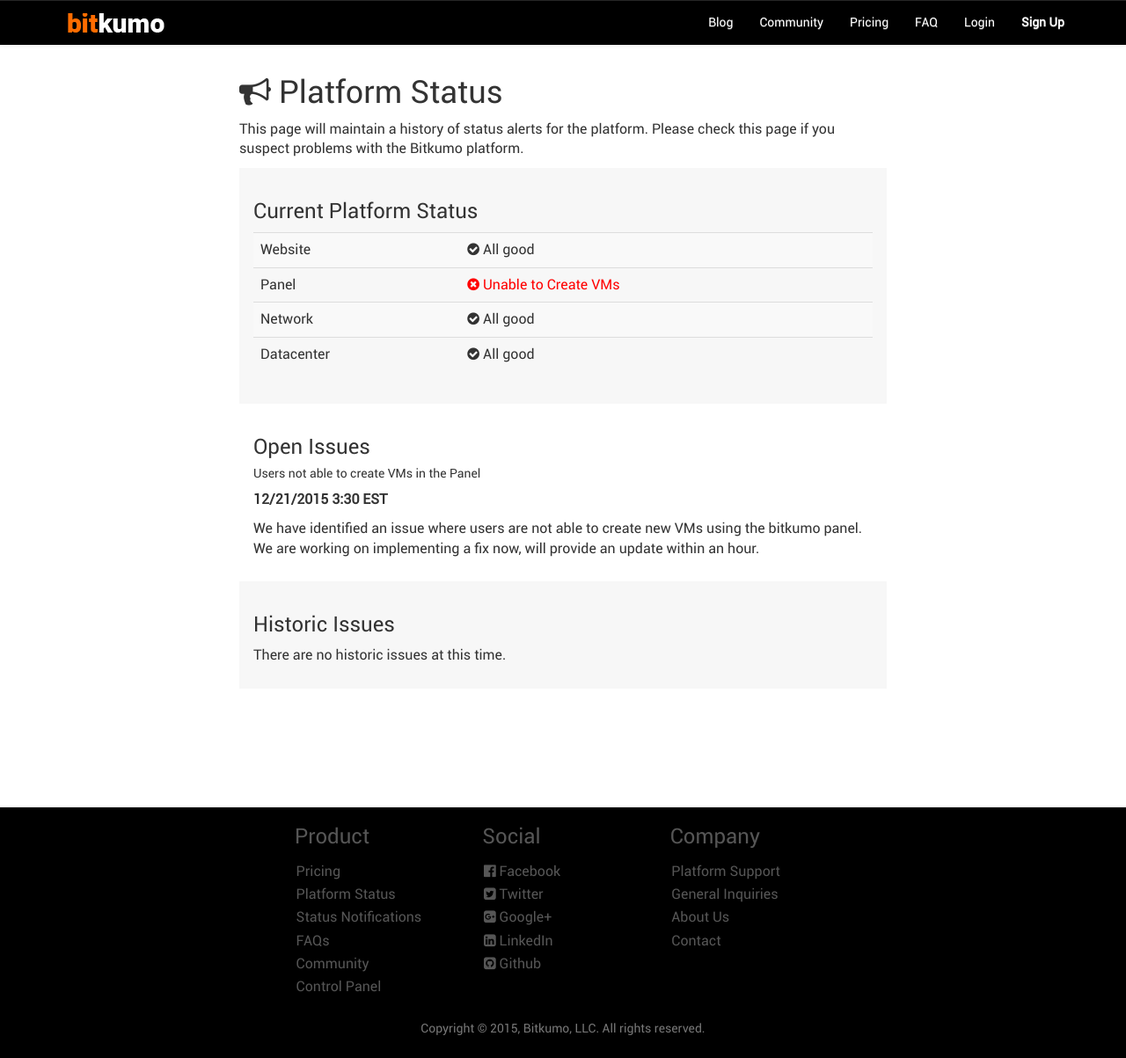
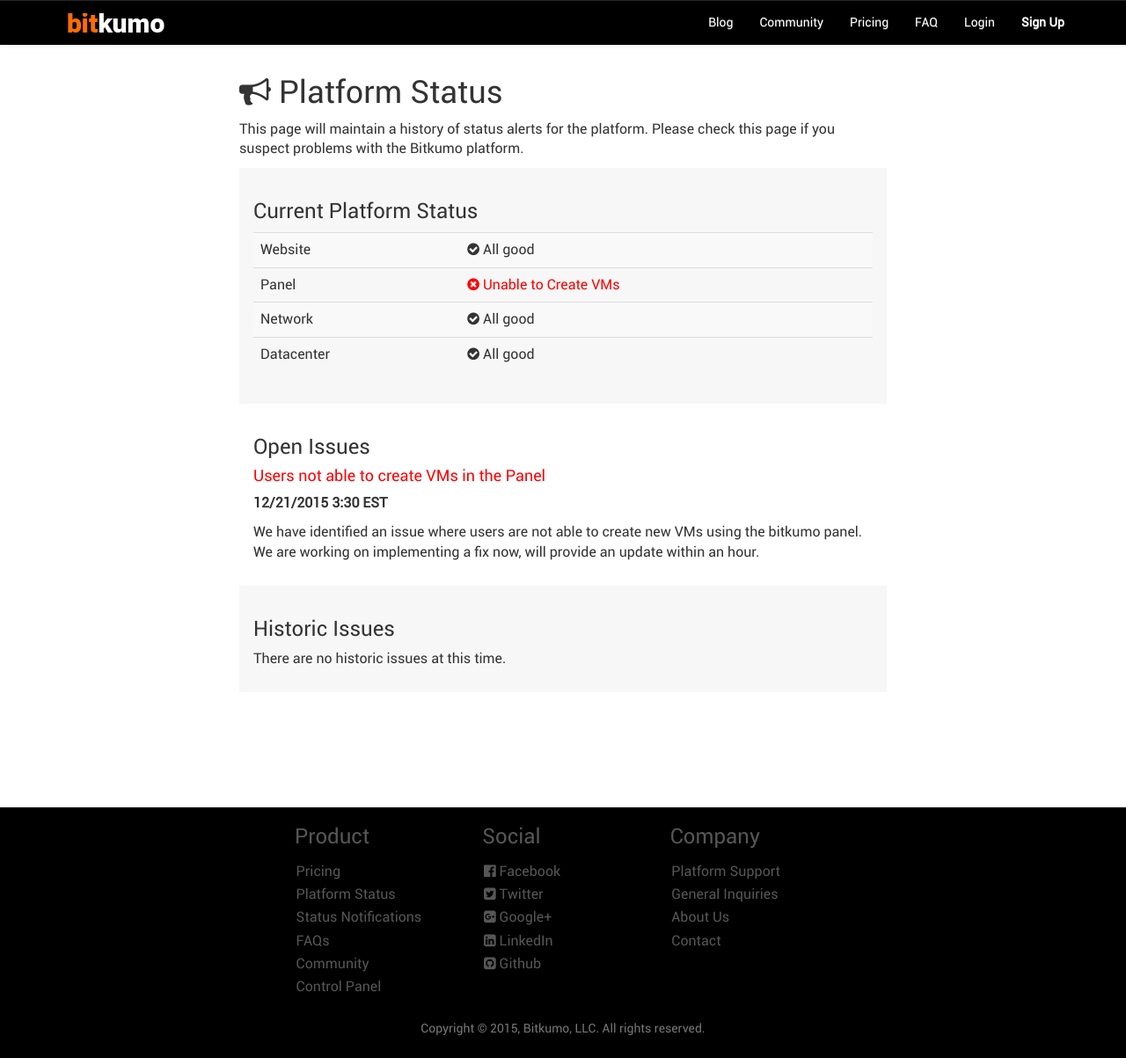
Before and after one commit to silverp1/bitkumo-website, a Jekyll site: the page built from status.html, in a window 1280 px wide and 1203 px high. Shown: the whole window at 88% size. Built offline with Jekyll 4.4.1, drawn with Linux system fonts in a browser that asks for light colours; nearby versions of some CDN libraries.

Commit message:
Update Style

```diff
--- a/status.html
+++ b/status.html
@@ -31,7 +31,7 @@
     <div class="row-normal">
       <h3>Open Issues</h3>
 
-      <h5> Users not able to create VMs in the Panel </h5>
+      <h4 class="critical"> Users not able to create VMs in the Panel </h4>
       <p><b> 12/21/2015 3:30 EST </b></p>
       <p> We have identified an issue where users are not able to create new VMs using the bitkumo panel. We are working on implementing a fix now, will provide an update within an hour. </p>
       <!--
```
